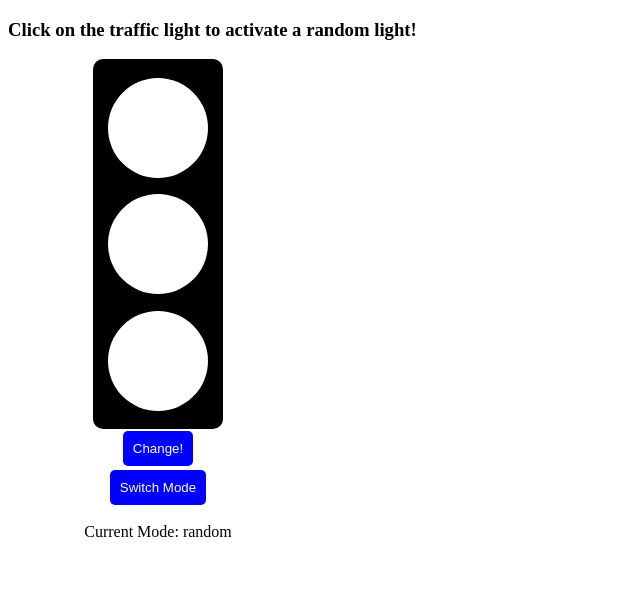
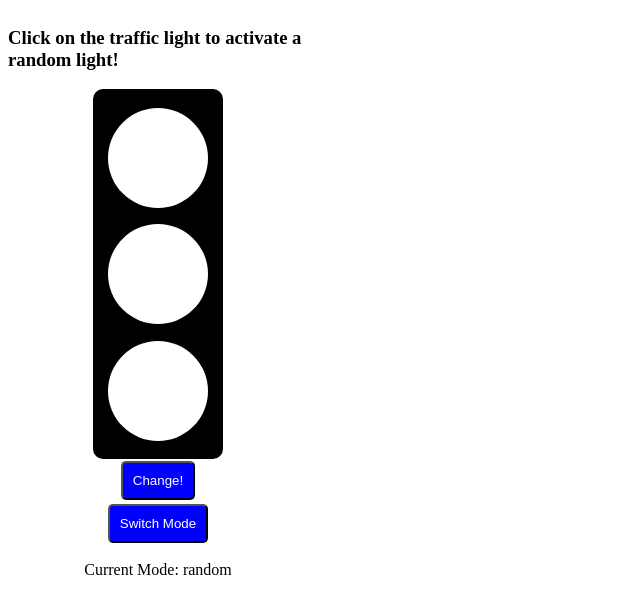
Before and after one commit to akane0915/traffic-light, a React (Create React App) app: page / in a window 1280 px wide. Shown: the top 614 px of the page, without its empty margins (0-640 px from the left). Built offline with nearby package versions, Linux system fonts and the light colour scheme.

Commit message:
refactor and add tests

```diff
--- a/src/components/App.jsx
+++ b/src/components/App.jsx
@@ -1,14 +1,80 @@
-import React from 'react';
-import LightApp from './LightApp';
+import React, { useState } from "react";
+import Button from "./Button";
+import fetchLight from "./helpers/fetchLight";
+import "./styles.scss";
+
+const ALREADY_ACTIVATED =
+  "You have already activated the traffic light. \n" +
+  'Try clicking the "Change!" button instead!';
+
+const ACTIVATE_FIRST = "You must click the traffic light to activate first!";
 
 const App = () => {
+  const [isTrafficLightActivated, setIsTrafficLightActivated] = useState(false);
+  const [activeColor, setActiveColor] = useState(null);
+  const [isOrderedMode, setIsOrderedMode] = useState(false);
+
+  const mode = isOrderedMode ? "ordered" : "random";
+
+  const activateTrafficLight = () => {
+    if (!isTrafficLightActivated) {
+      activateRandomLight();
+      return setIsTrafficLightActivated(true);
+    }
+    return alert(ALREADY_ACTIVATED);
+  };
+
+  const activateRandomLight = () => {
+    fetchLight({ mode: "random" })
+      .then(value => setActiveColor(value))
+      .catch(err => alert(err));
+  };
+
+  const changeLight = () => {
+    isTrafficLightActivated
+      ? fetchLight({ mode, activeColor })
+        .then(value => setActiveColor(value))
+        .catch(err => alert(err))
+      : alert(ACTIVATE_FIRST);
+  };
+
+  const changeMode = () => {
+    isTrafficLightActivated
+      ? setIsOrderedMode(!isOrderedMode)
+      : alert(ACTIVATE_FIRST);
+  };
+
   return (
-    // Accessiblity standards expect a main element on each page
-    <main>
+    <main className={"light-app"}>
       <h3>Click on the traffic light to activate a random light!</h3>
-      <LightApp />
+      <div className="traffic-light" onClick={() => activateTrafficLight()}>
+        <div
+          className={`light top-light ${activeColor === "red" ? "active" : ""}`}
+        />
+        <div
+          className={`light middle-light ${
+            activeColor === "yellow" ? "active" : ""
+            }`}
+        />
+        <div
+          className={`light bottom-light ${
+            activeColor === "green" ? "active" : ""
+            }`}
+        />
+      </div>
+      <Button
+        className="button"
+        handleClick={() => changeLight()}
+        buttonText="Change!"
+      />
+      <Button
+        className="button"
+        handleClick={() => changeMode()}
+        buttonText="Switch Mode"
+      />
+      <p>{`Current Mode: ${mode}`}</p>
     </main>
-  )
+  );
 };
 
 export default App;
--- a/src/components/LightApp.jsx
+++ /dev/null
@@ -1,68 +0,0 @@
-import React, { useState } from 'react';
-import './styles.scss';
-import fetchLight from './fetchLight';
-import Button from './Button';
-
-const ALREADY_ACTIVATED = 'You have already activated the traffic light. \n' +
-  'Try clicking the "Change!" button instead!';
-
-const ACTIVATE_FIRST = 'You must click the traffic light to activate first!';
-
-const LightApp = () => {
-  const [isTrafficLightActivated, setIsTrafficLightActivated] = useState(false);
-  const [activeColor, setActiveColor] = useState(null);
-  const [isOrderedMode, setIsOrderedMode] = useState(false);
-
-  const mode = isOrderedMode ? 'ordered' : 'random';
-
-  const activateTrafficLight = () => {
-    if (!isTrafficLightActivated) {
-      activateRandomLight();
-      return setIsTrafficLightActivated(true);
-    }
-    return alert(ALREADY_ACTIVATED);
-  }
-
-  const activateRandomLight = () => {
-    fetchLight({ mode: 'random' })
-      .then((value) => setActiveColor(value))
-      .catch(err => alert(err));
-  }
-
-  const changeLight = () => {
-    isTrafficLightActivated
-      ? fetchLight({ mode, activeColor })
-        .then((value) => setActiveColor(value))
-        .catch(err => alert(err))
-      : alert(ACTIVATE_FIRST);
-  }
-
-  const changeMode = () => {
-    isTrafficLightActivated
-      ? setIsOrderedMode(!isOrderedMode)
-      : alert(ACTIVATE_FIRST);
-  }
-
-  return (
-    <div className={'light-app'}>
-      <div
-        className='traffic-light'
-        onClick={() => activateTrafficLight()}>
-        <div className={`light top-light ${activeColor === 'red' ? 'active' : ''}`} />
-        <div className={`light middle-light ${activeColor === 'yellow' ? 'active' : ''}`} />
-        <div className={`light bottom-light ${activeColor === 'green' ? 'active' : ''}`} />
-      </div>
-      <Button
-        className='button'
-        handleClick={() => changeLight()}
-        buttonText='Change!' />
-      <Button
-        className='button'
-        handleClick={() => changeMode()}
-        buttonText='Switch Mode' />
-      <p>{`Current Mode: ${mode}`}</p>
-    </div>
-  );
-};
-
-export default LightApp;
--- a/src/components/styles.scss
+++ b/src/components/styles.scss
@@ -12,22 +12,22 @@ $bottom-color: $green;
 
 // Styles wrapped in .light-app to ensure accurate scoping
 .light-app {
+  align-items: center;
   display: flex;
   flex-direction: column;
+  justify-content: center;
   width: 300px;
-  align-items: center;
-  justify-content: center;
 
   .traffic-light {
+    align-items: center;
     background-color: $black;
-    height: 350px;
-    width: 130px;
+    border-radius: 10px;
     display: flex;
     flex-direction: column;
-    align-items: center;
+    height: 350px;
     justify-content: space-around;
     padding: 10px 0px;
-    border-radius: 10px;
+    width: 130px;
 
     &:hover {
       cursor: pointer;
@@ -65,14 +65,11 @@ $bottom-color: $green;
   }
 
   .button {
+    background: $blue;
+    border-radius: 5px;
+    color: $white;
     margin: 2px 0;
-    color: $white;
-    background: $blue;
     padding: 10px;
-    border-radius: 5px;
-    display: inline-block;
-    border: none;
-    transition: all 0.4s ease 0s;
 
     &:hover {
       cursor: pointer;
```
Also changed, not shown: src/components/Button.jsx (+5 -11 lines), src/components/helpers/fetchLight.js (renamed from src/components/fetchLight.js, +13 -13 lines), 1 other file (tests, documents, lock files or other folders).
